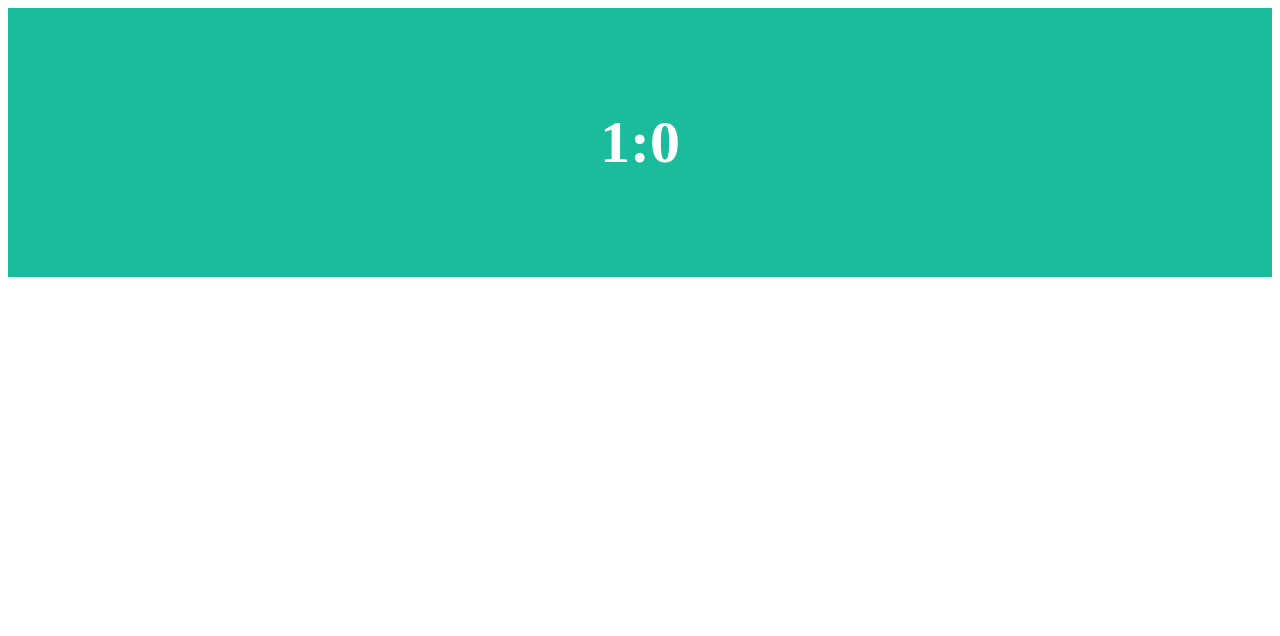
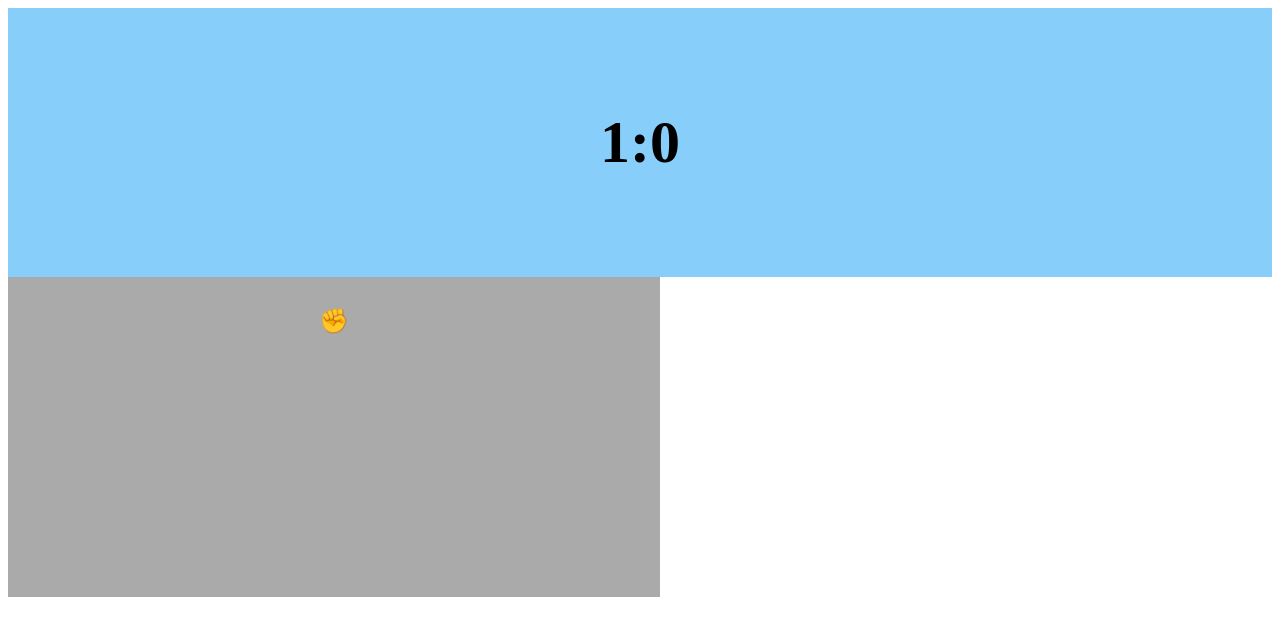
Before and after one commit to flair012/Akscpa, a plain HTML site: page index.html in a window 1280 px wide. Drawn offline with Linux system fonts and the light colour scheme.

Commit message:
otras izmainas

```diff
--- a/index.html
+++ b/index.html
@@ -5,13 +5,23 @@
        .header {
         padding: 60px;
         text-align: center;
-        background: #1abc9c;
-        color: white;
+        background: lightskyblue;
+        color:black;
         font-size: 30px;
 }
+
+
+
     </style>
 
+    <style>
+        .column {
+        float: left;
+        width: 50%;
+        padding: 10px;
+      height: 300px;
 
+    </style>
 
 
 
@@ -20,9 +30,13 @@
     <body>
             <div class="header">
                     <h1>1:0</h1>
-                    <p></p>
-                  </div>
 
+            </div>
+            <div class="row">
+                    <div class="column" style="background-color:#aaa;">
+                      <h2><center>✊</h2></center>
+
+                    </div>
 
 
 
```
